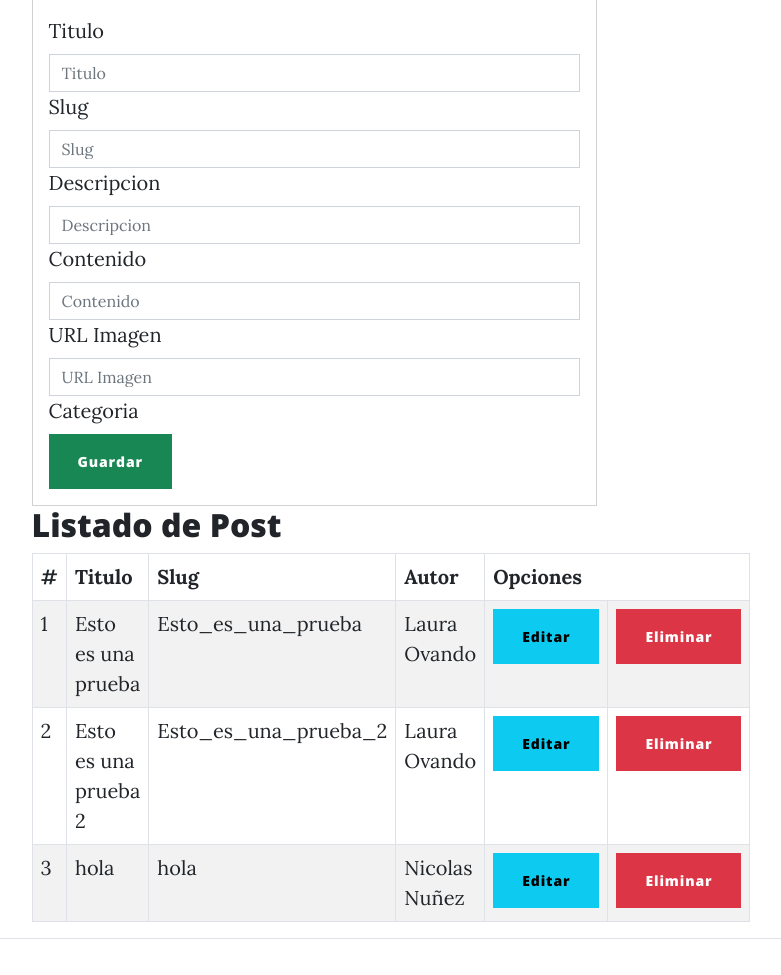
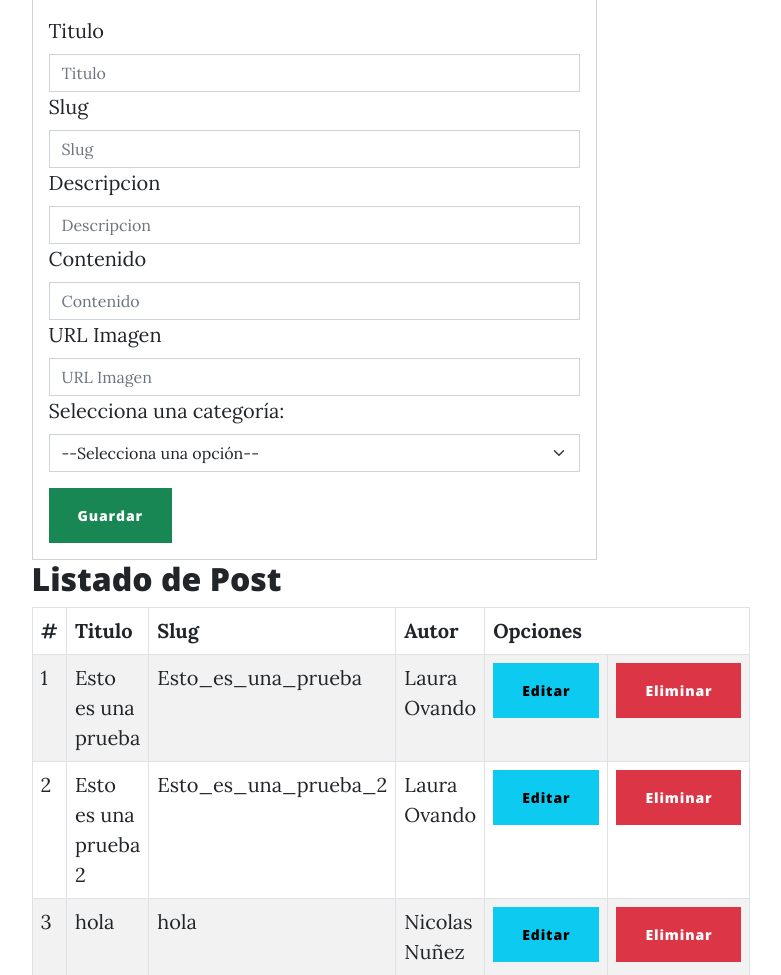
Before and after one commit to NicoNunez4598/Blog_Informatorio_2, a Django app: page /Posts/ in a window 1280 px wide. Shown: the part 695-1670 px from the top of the page, without its empty margins (326-1107 px from the left). Run offline with Django 5.2, Linux system fonts and the light colour scheme; a user stored in the database is signed in; data comes from the database, SQL or seed files in the repository; both versions use the stored data as it was after the commit; some libraries are stand-ins or nearby versions.

Commit message:
Finalizando vistas y post

```diff
--- a/Blog_Online/Blog_Online/urls.py
+++ b/Blog_Online/Blog_Online/urls.py
@@ -36,6 +36,7 @@ urlpatterns = [
     path('Usuarios/eliminarusuario/<username>', views.eliminarusuario, name="eliminarusuario"),
     path('editarusuario/', views.editarusuario, name="editarusuario"),
     path('Posts/', views.posts, name="posts"),
+    path('registrarpost/', views.registrarpost, name="registrarpost"),
     path('Posts/edicionpost/<id>', views.edicionpost, name="edicionpost"),
     path('Posts/eliminarpost/<id>', views.eliminarpost, name="eliminarpost"),
     path('editarpost/', views.editarpost, name="editarpost"),
--- a/Blog_Online/GestionDeBlog/models.py
+++ b/Blog_Online/GestionDeBlog/models.py
@@ -56,3 +56,21 @@ class Post(models.Model):
     def __str__(self):
 
         return self.titulo
+
+class Comentario(models.Model):
+
+    id = models.AutoField(primary_key=True)
+    autor = models.ForeignKey(Usuario, on_delete=models.CASCADE, null=False)
+    post = models.ForeignKey(Post, on_delete=models.CASCADE)
+    titulo = models.CharField('Titulo', max_length=150, blank=False, null=False)
+    contenido = models.CharField('Titulo', max_length=200, blank=False, null=False)
+    fecha_creacion = models.DateField('Fecha de Creacion', auto_now=False, auto_now_add=True)
+
+    class Meta:
+
+        verbose_name = 'Comentario'
+        verbose_name_plural = 'Comentarios'
+
+    def __str__(self):
+
+        return self.titulo
--- a/Blog_Online/GestionDeBlog/templates/index.html
+++ b/Blog_Online/GestionDeBlog/templates/index.html
@@ -51,7 +51,7 @@
                                     ¿Que quieres hacer?
                                 </button>
                                 <ul class="dropdown-menu" aria-labelledby="dropdownMenuButton1">
-                                    <li><a class="dropdown-item" href="#">Gestion de Post</a></li>
+                                    <li><a class="dropdown-item" href={% url 'posts' %}>Gestion de Post</a></li>
                                 </ul>
                             </div>
                             <li class="nav-item"><a class="nav-link px-lg-3 py-3 py-lg-4" href={% url 'exit' %}>Salir</a></li>
--- a/Blog_Online/GestionDeBlog/templates/posts.html
+++ b/Blog_Online/GestionDeBlog/templates/posts.html
@@ -28,7 +28,7 @@
             <h2 class="title"> Gestion de Post </h2>
             <div class="card">
                 <div class="card-body">
-                    <form action="/registrarcategoria/" method="POST">{% csrf_token %}
+                    <form action="/registrarpost/" method="POST">{% csrf_token %}
                         <div class="card-item">
                             <label for="exampleFormControlInput1" class="form-label">Titulo</label>
                             <input type="text" id="txtTitulo" name="txtTitulo" class="form-control" placeholder="Titulo">
@@ -49,16 +49,15 @@
                             <label for="exampleFormControlInput1" class="form-label">URL Imagen</label>
                             <input type="text" id="txtImagen" name="txtImagen" class="form-control" placeholder="URL Imagen">
                         </div>
-                        <div class="card-item">
-                            <label for="exampleFormControlInput1" class="form-label">Categoria</label>
-                            <div class="dropdown">
-                                <ul class="dropdown-menu" aria-labelledby="dropdownMenuButton1">
-                                    {% for c in categoriaslistadas %}
-                                        <li><a class="dropdown-item">{{c.nombre}}</a></li>
-                                    {% endfor %}
-                                </ul>
+                            <div class="mb-3">
+                                <label for="categorias" class="form-label">Selecciona una categoría:</label>
+                                <select id="categorias" name="categoria" class="form-select">
+                                    <option value="">--Selecciona una opción--</option>
+                                        {% for c in categoriaslistadas %}
+                                            <option value="{{c.id}}">{{ c.nombre }}</option>
+                                        {% endfor %}
+                                </select>
                             </div>
-                        </div>
                         <div class="card-item">
                             <button type="submit" class="btn btn-success btn-block text-white"> Guardar </button>
                         </div>
--- a/Blog_Online/GestionDeBlog/views.py
+++ b/Blog_Online/GestionDeBlog/views.py
@@ -205,20 +205,30 @@ def eliminarusuario(request, username):
     return redirect('usuarios')
 
 def posts(request):
-    postslistados = Post.objects.all()
+    if request.user.is_superuser:
+        postslistados = Post.objects.all()
+    elif request.user.is_authenticated:
+        postslistados = Post.objects.filter(autor=request.user)
     categoriaslistadas = Categoria.objects.all()
     return render(request, 'posts.html', {"postslistados" : postslistados, "categoriaslistadas" : categoriaslistadas})
 
 def registrarpost(request):
 
-    nombre=request.POST['txtNombre']
-    estado=True
+    titulo = request.POST['txtTitulo']
+    slug = request.POST['txtSlug']
+    descripcion = request.POST['txtDescripcion']
+    contenido = request.POST['txtContenido']
+    imagen = request.POST['txtImagen']
+    autor = request.user
+    categoria = request.POST['categoria']
+    categoria = Categoria.objects.get(id=categoria)
+    estado = True
 
-    categoria = Categoria.objects.create(nombre=nombre, estado=estado)
+    post = Post.objects.create(titulo=titulo, slug=slug, descripcion=descripcion, contenido=contenido, imagen=imagen, autor= autor, categoria=categoria, estado=estado)
 
-    messages.success(request, 'Se ha registrado una categoria')
+    messages.success(request, 'Se ha registrado un post')
 
-    return redirect('categorias')
+    return redirect('posts')
 
 def edicionpost(request, id):
 
```
Also changed, not shown: Blog_Online/GestionDeBlog/migrations/0002_comentario.py (added), Blog_Online/GestionDeBlog/migrations/0003_alter_comentario_options.py (added), Blog_Online/db.sqlite3.
